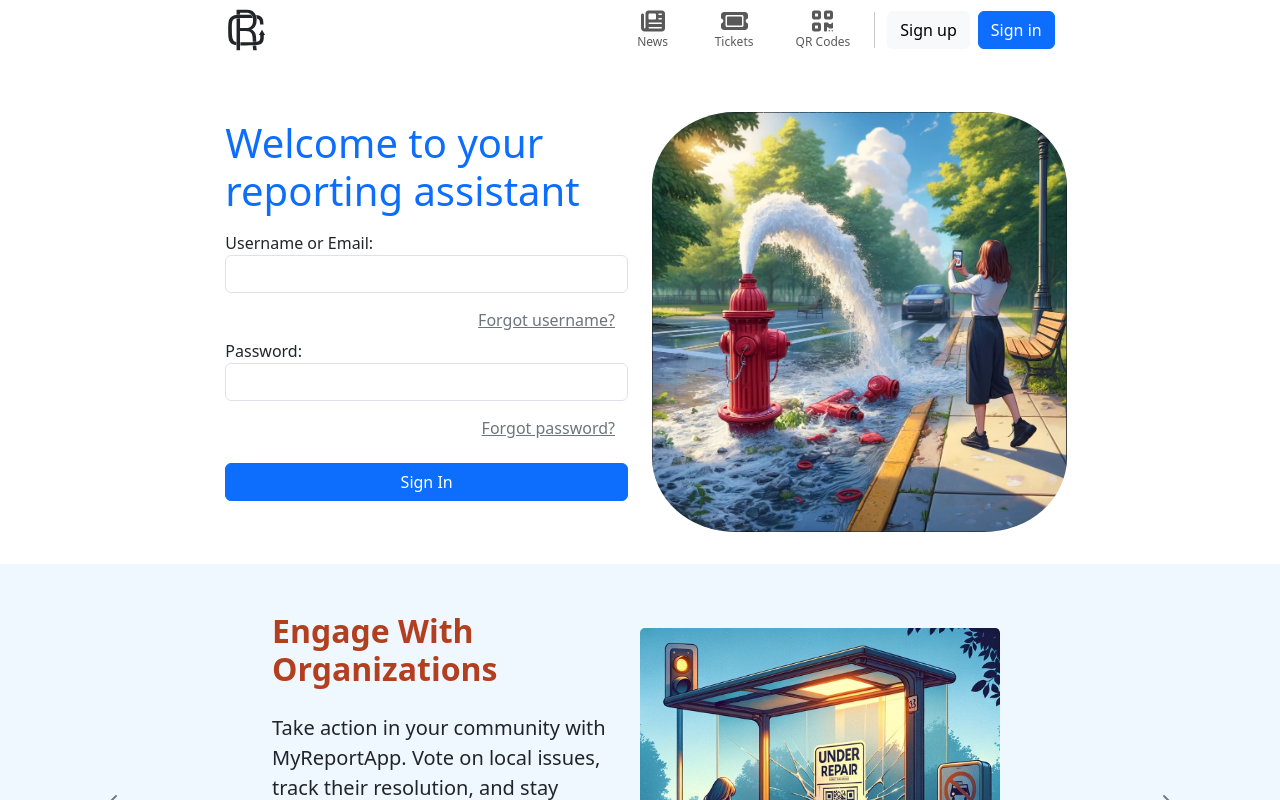
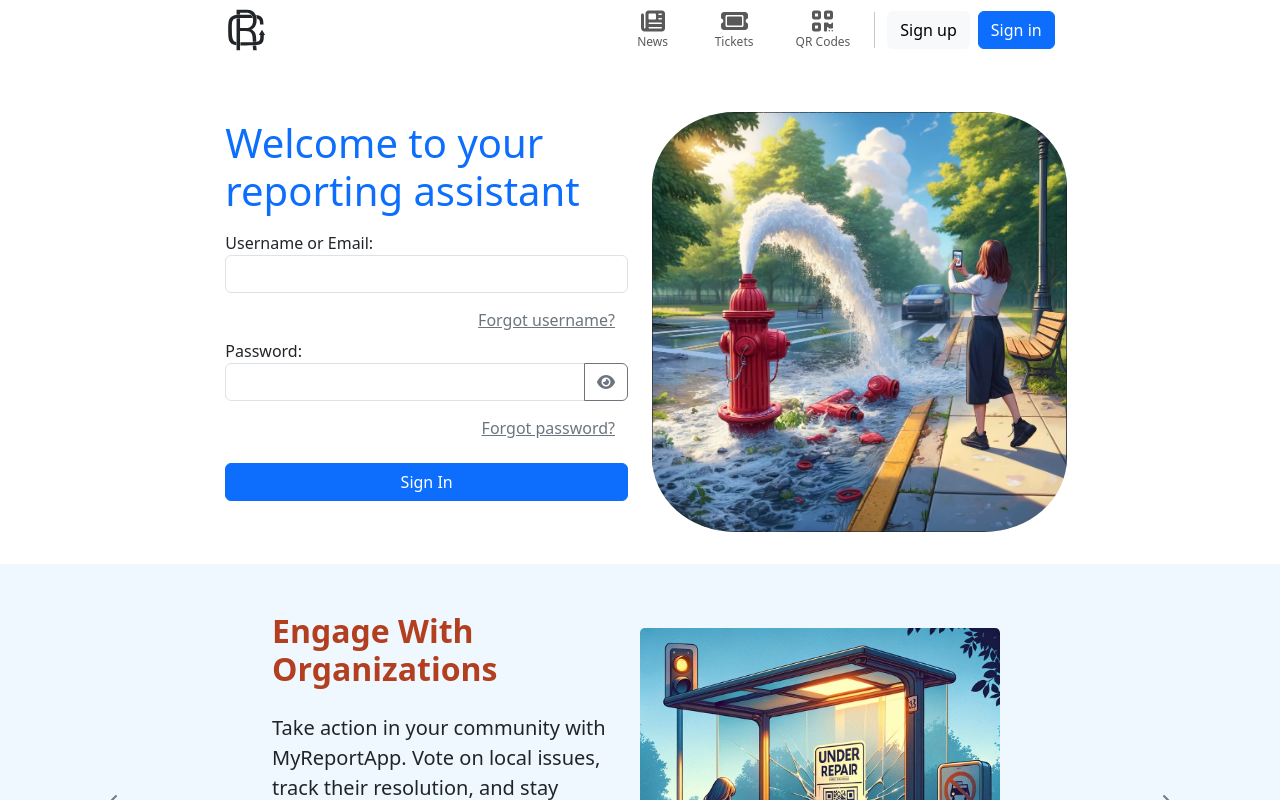
Before and after one commit to mjza/mra-web-app, a React (Create React App) app: page /signin in a window 1280 px wide. Shown: the top 800 px of the page. Built offline with nearby package versions, Linux system fonts and the light colour scheme; no server answers.

Commit message:
Add show password

```diff
--- a/src/components/features/authentication/SignIn.js
+++ b/src/components/features/authentication/SignIn.js
@@ -6,6 +6,8 @@ import LoadingOverlay from '../../ui/LoadingOverlay';
 import { loginService } from '../../../services/auth';
 import { Container, Row, Col, Form, Button, Alert, Spinner } from 'react-bootstrap';
 import AdvertisementCarousel from '../../common/AdvertisementCarousel';
+import { FontAwesomeIcon } from '@fortawesome/react-fontawesome';
+import { faEye, faEyeSlash } from '@fortawesome/free-solid-svg-icons';
 
 const SignIn = () => {
     const navigate = useNavigate();
@@ -15,7 +17,10 @@ const SignIn = () => {
     const [error, setError] = useState('');
     const [loading, setLoading] = useState(false);
     const [redirect, setRedirect] = useState('/');
-
+    const [showPassword, setShowPassword] = useState(false);
+    const togglePasswordVisibility = () => {
+        setShowPassword(!showPassword);
+    };
 
     useEffect(() => {
         const searchParams = new URLSearchParams(location.search);
@@ -81,14 +86,19 @@ const SignIn = () => {
                                         </LinkContainer>
                                         <Form.Group>
                                             <Form.Label className="w-100">Password:
+                                                <div className="input-group">
                                                     <Form.Control
-                                                    type="password"
+                                                        type={showPassword ? "text" : "password"}
                                                         name="password"
                                                         value={credentials.password}
                                                         onChange={handleChange}
                                                         required
                                                         disabled={loading}
                                                     />
+                                                    <Button variant="outline-secondary" onClick={togglePasswordVisibility}>
+                                                        <FontAwesomeIcon icon={showPassword ? faEyeSlash : faEye} />
+                                                    </Button>
+                                                </div>
                                             </Form.Label>
                                         </Form.Group>
                                         <LinkContainer to="/forgot-password" >
--- a/src/components/features/authentication/SignUp.js
+++ b/src/components/features/authentication/SignUp.js
@@ -3,8 +3,21 @@ import { useNavigate } from 'react-router-dom';
 import LoadingOverlay from '../../ui/LoadingOverlay';
 import { registerService } from '../../../services/auth';
 import { Container, Row, Col, Form, Button, Alert, Spinner } from 'react-bootstrap';
+import { FontAwesomeIcon } from '@fortawesome/react-fontawesome';
+import { faEye, faEyeSlash } from '@fortawesome/free-solid-svg-icons';
 
 const SignUp = () => {
+    const [showPassword, setShowPassword] = useState(false);
+    const [showRepeatPassword, setShowRepeatPassword] = useState(false);
+
+    const togglePasswordVisibility = () => {
+        setShowPassword(!showPassword);
+    };
+
+    const toggleRepeatPasswordVisibility = () => {
+        setShowRepeatPassword(!showRepeatPassword);
+    };
+
     const [userInfo, setUserInfo] = useState({
         username: '',
         email: '',
@@ -24,7 +37,7 @@ const SignUp = () => {
     const handleSubmit = async (e) => {
         e.preventDefault();
         const { username, email, password, repeatPassword } = userInfo;
-        let errors = ['Erros:'];
+        let errors = [];
 
         // Username validations
         if (!/^[A-Za-z0-9_]+$/.test(username)) {
@@ -60,7 +73,8 @@ const SignUp = () => {
         }
 
         if (errors.length > 1) {
-            setError(errors.join('\n'));
+            var evaluation = 'Erros:\n' + errors.map((err, index) => `${index + 1}. ${err}`).join('\n');
+            setError(evaluation);
             return;
         }
 
@@ -122,8 +136,9 @@ const SignUp = () => {
                                 </Form.Group>
                                 <Form.Group className="mb-2 mb-xxxl-4">
                                     <Form.Label className="w-100">Password:
+                                        <div className="input-group">
                                             <Form.Control
-                                            type="password"
+                                                type={showPassword ? "text" : "password"}
                                                 name="password"
                                                 autoComplete="new-password"
                                                 value={userInfo.password}
@@ -131,6 +146,10 @@ const SignUp = () => {
                                                 required
                                                 disabled={loading}
                                             />
+                                            <Button variant="outline-secondary" onClick={togglePasswordVisibility}>
+                                                <FontAwesomeIcon icon={showPassword ? faEyeSlash : faEye} />
+                                            </Button>
+                                        </div>
                                         <Form.Text className="text-muted">
                                             Make sure your password is strong.
                                         </Form.Text>
@@ -138,8 +157,9 @@ const SignUp = () => {
                                 </Form.Group>
                                 <Form.Group className="mb-2 mb-xxxl-4">
                                     <Form.Label className="w-100">Repeat Password:
+                                        <div className="input-group">
                                             <Form.Control
-                                            type="password"
+                                                type={showRepeatPassword ? "text" : "password"}
                                                 name="repeatPassword"
                                                 autoComplete="new-password"
                                                 value={userInfo.repeatPassword}
@@ -147,6 +167,10 @@ const SignUp = () => {
                                                 required
                                                 disabled={loading}
                                             />
+                                            <Button variant="outline-secondary" onClick={toggleRepeatPasswordVisibility}>
+                                                <FontAwesomeIcon icon={showRepeatPassword ? faEyeSlash : faEye} />
+                                            </Button>
+                                        </div>
                                     </Form.Label>
                                 </Form.Group>
                                 <div className="mt-2 mb-3">
```
Lines whose indentation alone changed are shown as unchanged.
